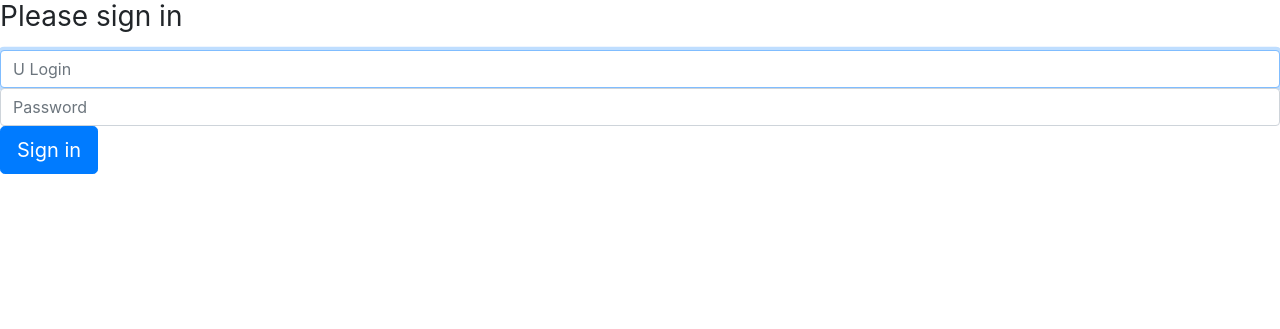
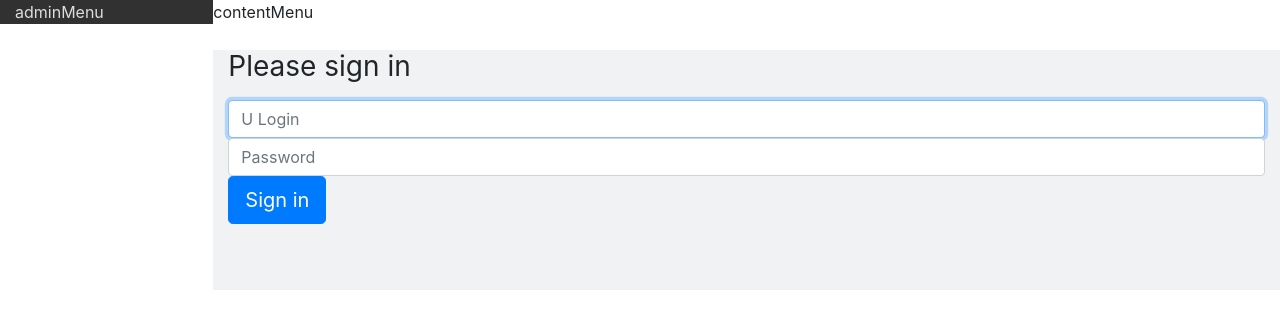
Before and after one commit to ArtushCz/WebAdmin, a Symfony app: template templates/administration/authentificator/login.html.twig in a window 1280 px wide. Shown: the top 329 px of the page. Run offline with Twig, Linux system fonts and the light colour scheme; the template is opened without the code that fills it, so the values that code supplies are empty; some libraries are stand-ins or nearby versions.

Commit message:
admin - Index

```diff
--- /dev/null
+++ b/public/css/adminIndex.css
@@ -0,0 +1,22 @@
+body {
+    margin: 0px;
+}
+.adminMenu{
+    background-color: #313131 ;
+    color: #DDDDDD;
+    height: 100%;
+}
+
+.contentPackage{
+    margin: 0px  !important;
+    padding: 0px !important;
+}
+
+.contentMenu{
+    height: 50px;
+    padding: 0px  !important;
+}
+.content{
+    background-color: #f1f2f3;
+    height: 100%;
+}
--- a/src/Controller/Administration/AdminHomepageController.php
+++ b/src/Controller/Administration/AdminHomepageController.php
@@ -16,8 +16,6 @@ class AdminHomepageController extends AbstractController
      */
     public function index()
     {
-
-
         return $this->render('administration/index.html.twig', [
             'controller_name' => 'AdminHomepageController'
         ]);
--- a/templates/administration/base.html.twig
+++ b/templates/administration/base.html.twig
@@ -2,19 +2,37 @@
 <head>
     <meta charset="UTF-8">
     <title>Admin - {% block title %}{% endblock %}</title>
+    <link rel="stylesheet" href="{{ asset('css/adminIndex.css') }}">
     <script src="{{ asset('js/jquery-3.3.1.js') }}"></script>
     <link href="https://maxcdn.bootstrapcdn.com/font-awesome/4.7.0/css/font-awesome.min.css" rel="stylesheet">
-    <link rel="stylesheet" href="https://stackpath.bootstrapcdn.com/bootstrap/4.3.1/css/bootstrap.min.css" integrity="sha384-ggOyR0iXCbMQv3Xipma34MD+dH/1fQ784/j6cY/iJTQUOhcWr7x9JvoRxT2MZw1T" crossorigin="anonymous">
-
+    <link rel="stylesheet" href="https://stackpath.bootstrapcdn.com/bootstrap/4.3.1/css/bootstrap.min.css"
+          integrity="sha384-ggOyR0iXCbMQv3Xipma34MD+dH/1fQ784/j6cY/iJTQUOhcWr7x9JvoRxT2MZw1T" crossorigin="anonymous">
 
     {% block configCss %}
-        {# csska #}
+        {# csska podstranek #}
     {% endblock %}
 </head>
 <body>
-<div id="content">
-    {% block body %}{% endblock %}
+<style>
+
+</style>
+<div class="row" style="margin: 0px;">
+    <div class="adminMenu col-sm-2" >
+        adminMenu
+    </div>
+    <div class="col-sm-10 contentPackage" >
+            <div class="col-sm-12 contentMenu">
+                contentMenu
+            </div>
+
+
+            <div class="col-sm-12 content" >
+                {% block body %}{% endblock %}
+            </div>
+
+    </div>
 </div>
+
 
 {% block configJs %} {% endblock %}
 
--- a/templates/administration/index.html.twig
+++ b/templates/administration/index.html.twig
@@ -11,15 +11,11 @@
     {% include 'alert.html.twig' %}
     {# Obsah #}
 
-    <div class="container">
-        <div class="row">
-            {{ controller_name }}
-        </div>
         {# ukazkova cesta #}
         <div class="row">
             <a href="{{ path('homepage') }}"> HomePageController</a>
         </div>
-    </div>
+
 
     {# Konec obsahu #}
 {% endblock %}
```
